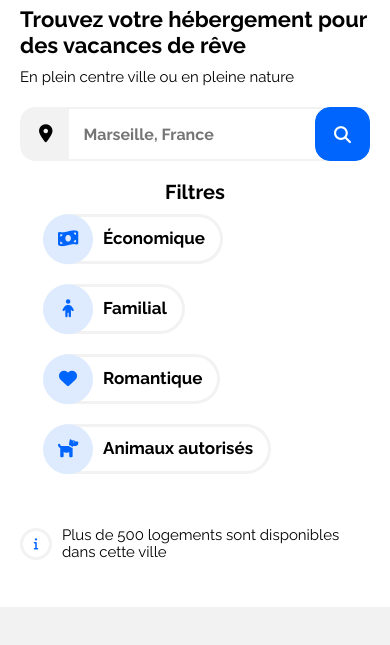
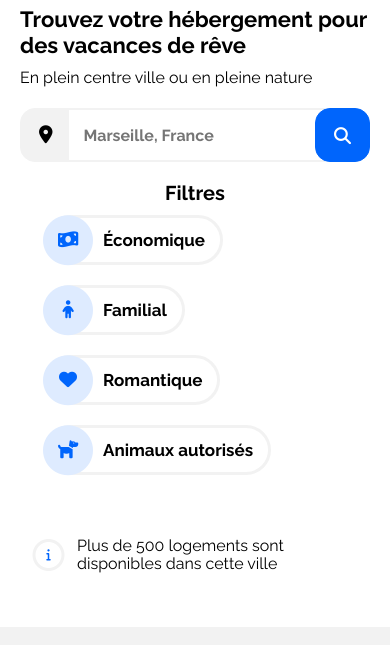
Before and after one commit to RomainCEZ/OpenClassrooms-Project-2, a website: page index.html in a window 390 px wide. Shown: the part 160-805 px from the top of the page. Drawn offline with nearby package versions, Linux system fonts and the light colour scheme.

Commit message:
fix: center info-icon on sub 400px width

```diff
--- a/css/style.css
+++ b/css/style.css
@@ -34,7 +34,7 @@ h3 {
 
 p {
     display: inline-block;
-    font-size: 15px;
+    font-size: 16px;
     margin-top: 5px;
     margin-bottom: 5px;
     vertical-align: middle;
@@ -260,14 +260,16 @@ li.filter-btn:hover::after {
 
 .search-i {
     display: flex;
-    flex-direction: row;
     align-items: center;
-
 }
 
 .fa-info {
     color: #0065FC;
     font-size: 12px;
+}
+
+.info-icon {
+    margin-right: -15px;
 }
 
 .color-grey {
@@ -509,7 +511,6 @@ article {
     margin-top: 10px;
     margin-left: 10px;
     margin-bottom: 5px;
-    font-size: 14px;
 }
 
 .card-title {
@@ -674,16 +675,15 @@ footer a:hover {
         padding: 18px 18px 18px 18px;
         margin-left: -10px;
         font-size: 17px;
-        border-radius: 15px 15px 15px 15px;
-    }
-
-    .info-icon {
-        display: inline-block;
-        margin-right: 10px;
+        border-radius: 15px;
     }
 
     .filter {
         flex-direction: column;
+    }
+
+    .info-icon {
+        margin-right: 0px;
     }
 
     section {
--- a/index.html
+++ b/index.html
@@ -74,9 +74,9 @@
                 </ul>
             </div>
             <div class="search-i">
-                <span class="fa-stack fa-1x info-icon">
-                    <i class="far fa-circle fa-stack-2x color-grey"></i>
-                    <i class="fas fa-info fa-stack-1x"></i>
+                <span class="fa-stack fa-2x info-icon">
+                    <i class="far fa-circle fa-stack-1x color-grey"></i>
+                    <i class="fas fa-info fa-stack-1x "></i>
                 </span>
                 <p>Plus de 500 logements sont disponibles dans cette ville</p>
             </div>
```
